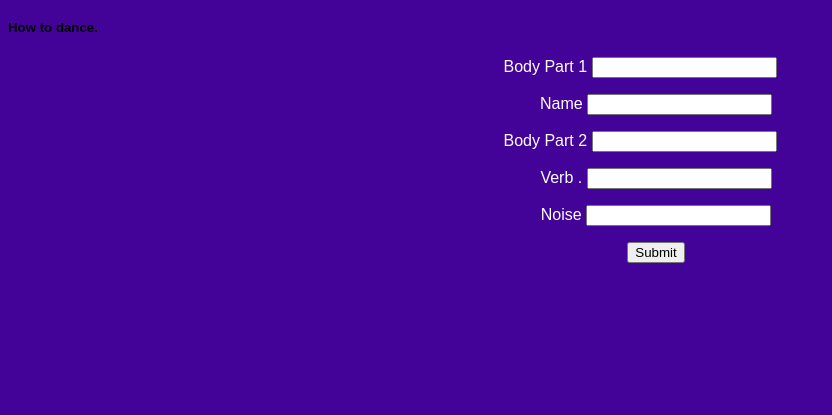
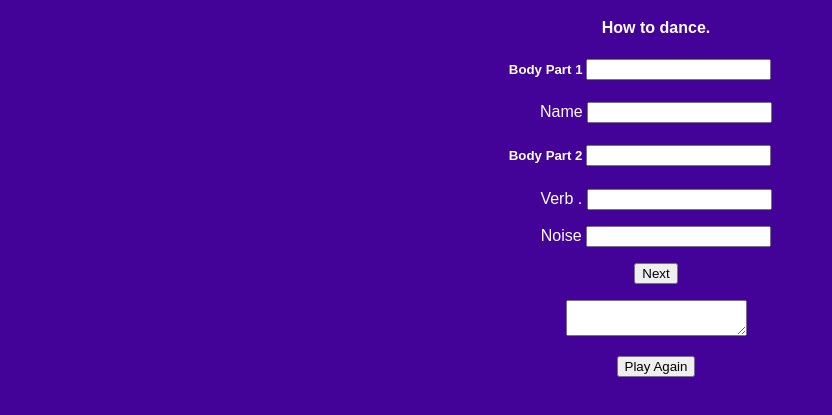
Before and after one commit to TheWarlockDeku/madlib2, a plain HTML site: page index.html in a window 1280 px wide. Shown: the part 61-476 px from the top of the page, without its empty margins (0-832 px from the left). Drawn offline with Linux system fonts and the light colour scheme.

Commit message:
Update index.html

```diff
--- a/index.html
+++ b/index.html
@@ -5,35 +5,53 @@
     <title>Parcel Sandbox</title>
     <meta charset="UTF-8" />
   </head>
-
-
   <body>
       <h1>Mad Libs!</h1>
-      <h5>How to dance.</h5>
-      <form>
-          <label for="bodyp1"> Body Part 1 </label>
-			<input type="text" id="bodyp1" />
+      <h4>How to dance.</h4>
+      <form
+      id="inputs">
+      <h5>
+          <label for="Body1"> Body Part 1 </label>
+			<input type="text" id="Body1" />
       <br>
+      </h5>
         <p>
-          <label for="Name">Name</label>
-        <input type="text" id="Name"/>
+          <label for="name">Name</label>
+        <input type="text" id="person"/>
         <br>
         </p>
-        <label for="bodyp2"> Body Part 2</label>
-        <input type="text" id="Bodyp2"/>
+        <h5>
+        <label for="Body2"> Body Part 2</label>
+        <input type="text" id="Body2"/>
        <br>
+        </h5>
        <p>
-       <label for="Verb"> Verb . </label>
-        <input type="text" id="Verb"/>
+       <label for="verb"> Verb . </label>
+        <input type="text" id="verb"/>
         <br>
        </p>
        <p>
-        <label for="Noise"> Noise</label>
-        <input type="text" id="Noise"/>
+        <label for="noise"> Noise</label>
+        <input type="text" id="noise"/>
         <br>
        </p>
        <p>
-        <input type="submit" id="submit" />
+        <button id="nextBtn"
+        type="button">Next</button>
+        <br>
       </form>
+    <div class="wrapper" id="results">
+      <div><p> <textarea id="textbox" readonly></textarea></p></div>
+      <div class="rightal"><p>
+        <input
+        class="button"
+        type="reset"
+        id="resetB"
+        form="inputs"
+        value="Play Again"
+      />
+      </p></div>
+    </div>
+<script src="src/index.js"></script>
   </body>
 </html>
```
